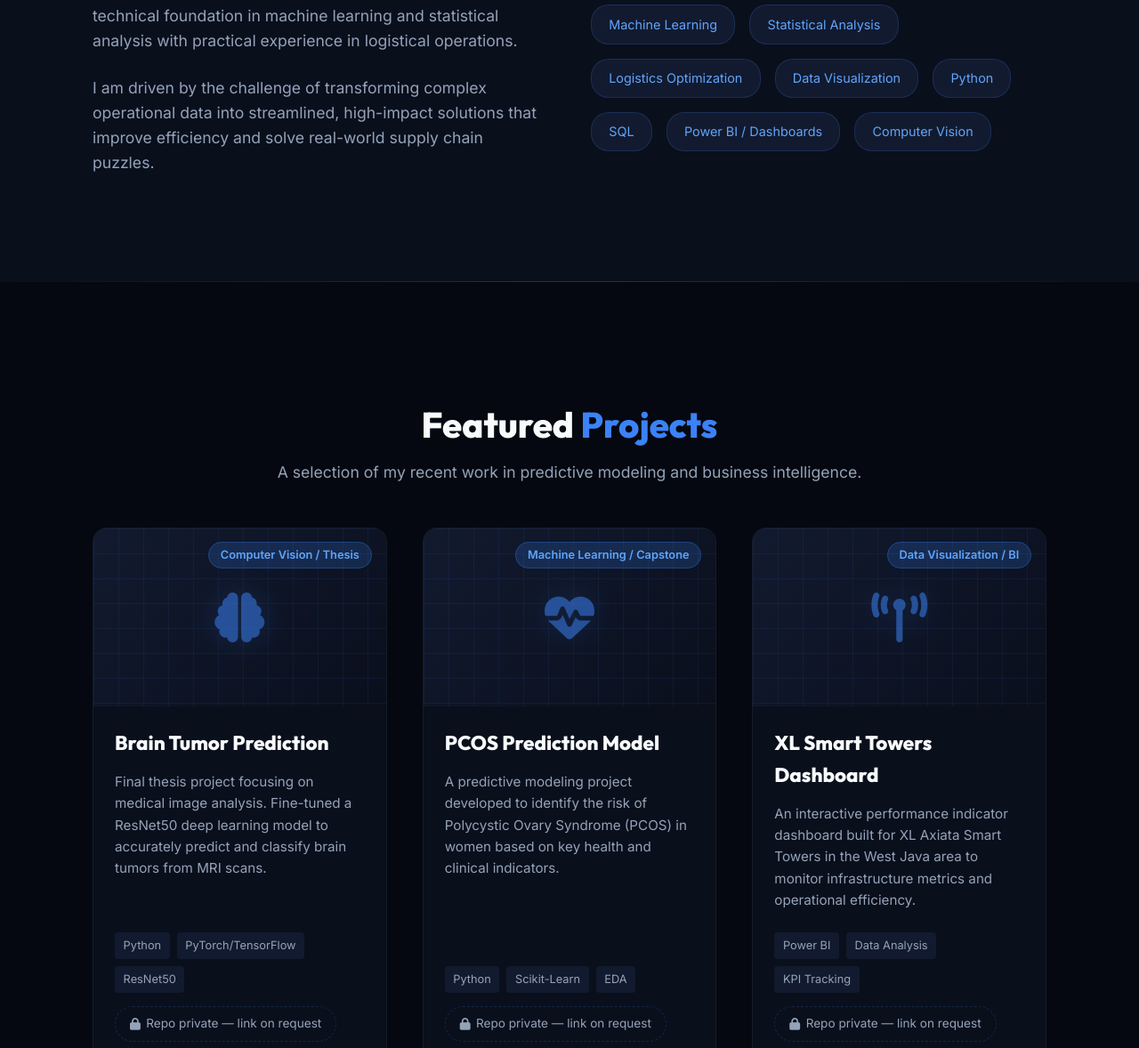
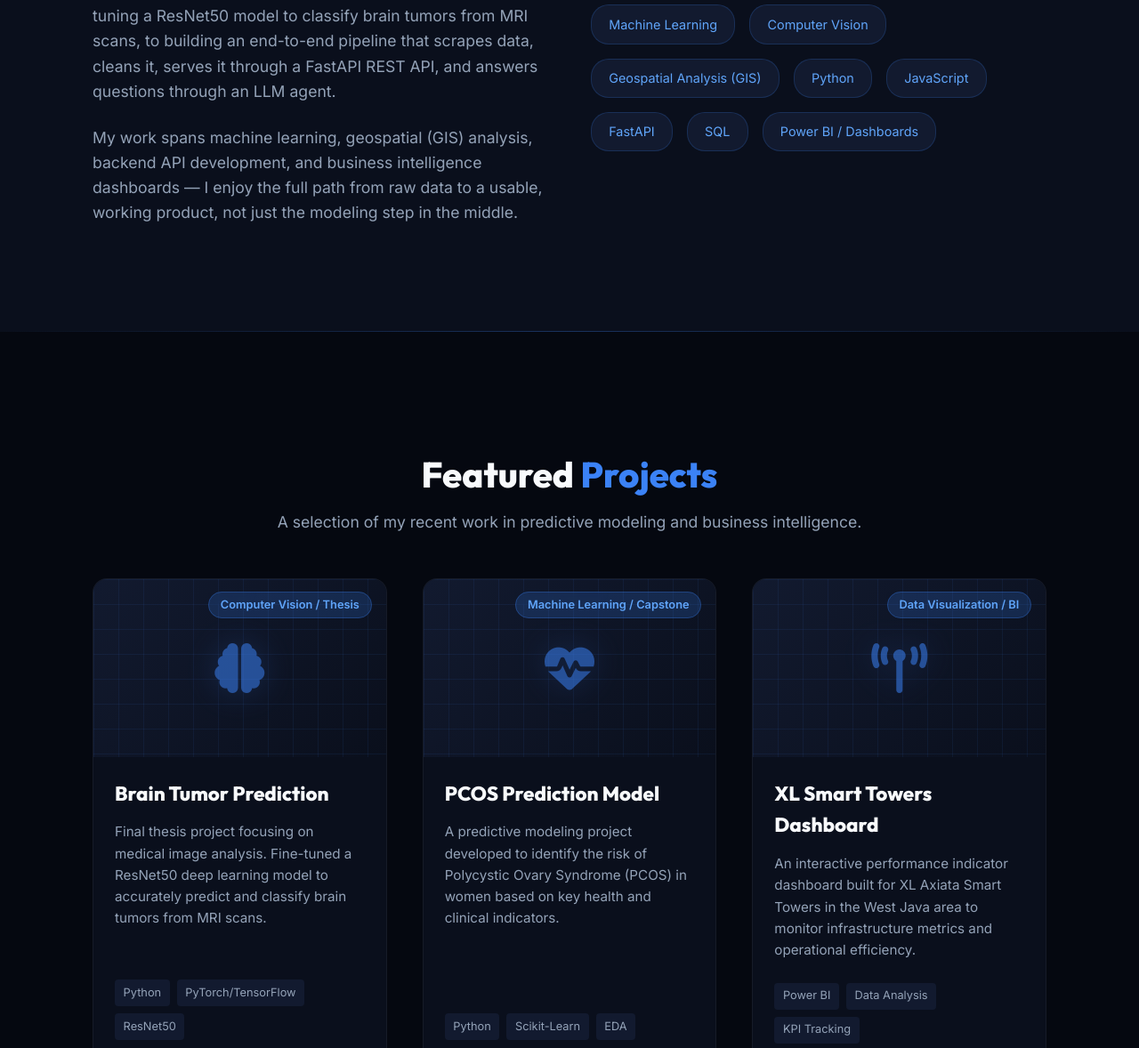
Before and after one commit to DhiaurrahmanAldea/DhiaurrahmanAldea.github.io, a plain HTML site: page index.html in a window 1280 px wide. Shown: the part 1060-2238 px from the top of the page at 89% size. Drawn offline with Linux system fonts and the light colour scheme.

Commit message:
Revise about section and update project links
Updated personal description and skills in the about section. Replaced project repository links with Colab links for better accessibility.

```diff
--- a/index.html
+++ b/index.html
@@ -71,23 +71,25 @@
             </div>
             <div class="about-content">
                 <div class="about-text fade-in-up delay-1">
-                    <p>I am a Data Science Fresh Graduate with a specialized background in organizational logistics. I
-                        combine a rigorous technical foundation in machine learning and statistical analysis with
-                        practical experience in logistical operations.</p>
-                    <p>I am driven by the challenge of transforming complex operational data into streamlined,
-                        high-impact solutions that improve efficiency and solve real-world supply chain puzzles.</p>
+                    <p>I'm a Data Science fresh graduate who likes turning messy, real-world data into things that
+                        actually work — from fine-tuning a ResNet50 model to classify brain tumors from MRI scans, to
+                        building an end-to-end pipeline that scrapes data, cleans it, serves it through a FastAPI
+                        REST API, and answers questions through an LLM agent.</p>
+                    <p>My work spans machine learning, geospatial (GIS) analysis, backend API development, and
+                        business intelligence dashboards — I enjoy the full path from raw data to a usable, working
+                        product, not just the modeling step in the middle.</p>
                 </div>
                 <div class="skills-container fade-in-up delay-2">
                     <h3>Core Competencies</h3>
                     <div class="skills-grid">
                         <div class="skill-item">Machine Learning</div>
-                        <div class="skill-item">Statistical Analysis</div>
-                        <div class="skill-item">Logistics Optimization</div>
-                        <div class="skill-item">Data Visualization</div>
+                        <div class="skill-item">Computer Vision</div>
+                        <div class="skill-item">Geospatial Analysis (GIS)</div>
                         <div class="skill-item">Python</div>
+                        <div class="skill-item">JavaScript</div>
+                        <div class="skill-item">FastAPI</div>
                         <div class="skill-item">SQL</div>
                         <div class="skill-item">Power BI / Dashboards</div>
-                        <div class="skill-item">Computer Vision</div>
                     </div>
                 </div>
             </div>
@@ -120,7 +122,7 @@
                             <span>PyTorch/TensorFlow</span>
                             <span>ResNet50</span>
                         </div>
-                        <span class="project-cta-pending"><i class="fas fa-lock"></i> Repo private — link on request</span>
+                        <a href="https://colab.research.google.com/drive/1M1V9ptyN9FBtUYHw3OEoLp2GEwbb3Dez" class="btn btn-outline" target="_blank" rel="noopener" style="margin-top: 15px; display: inline-block; padding: 8px 16px; font-size: 0.9rem;">View on Colab <i class="fas fa-external-link-alt" style="margin-left: 5px;"></i></a>
                     </div>
                 </div>
 
@@ -141,7 +143,7 @@
                             <span>Scikit-Learn</span>
                             <span>EDA</span>
                         </div>
-                        <span class="project-cta-pending"><i class="fas fa-lock"></i> Repo private — link on request</span>
+                        <a href="https://colab.research.google.com/drive/15jOlFzkjnDXB_-VZljCdGW3VH4mH2Wak" class="btn btn-outline" target="_blank" rel="noopener" style="margin-top: 15px; display: inline-block; padding: 8px 16px; font-size: 0.9rem;">View on Colab <i class="fas fa-external-link-alt" style="margin-left: 5px;"></i></a>
                     </div>
                 </div>
 
@@ -184,7 +186,7 @@
                             <span>Python / FastAPI</span>
                             <span>LLM Agent</span>
                         </div>
-                        <span class="project-cta-pending"><i class="fas fa-lock"></i> Repo private — link on request</span>
+                        <a href="https://github.com/DhiaurrahmanAldea/Test-Case-AI-Engineer-Urbansolv" class="btn btn-outline" target="_blank" rel="noopener" style="margin-top: 15px; display: inline-block; padding: 8px 16px; font-size: 0.9rem;">View on GitHub <i class="fas fa-external-link-alt" style="margin-left: 5px;"></i></a>
                     </div>
                 </div>
 
@@ -205,7 +207,7 @@
                             <span>Folium</span>
                             <span>Geospatial Analysis</span>
                         </div>
-                        <span class="project-cta-pending"><i class="fas fa-lock"></i> Repo private — link on request</span>
+                        <a href="https://colab.research.google.com/drive/1nU_hcle0IlIllzPQhZjU3Khk9Pp1TEaF#scrollTo=5b69ef48" class="btn btn-outline" target="_blank" rel="noopener" style="margin-top: 15px; display: inline-block; padding: 8px 16px; font-size: 0.9rem;">View on Colab <i class="fas fa-external-link-alt" style="margin-left: 5px;"></i></a>
                     </div>
                 </div>
             </div>
```
